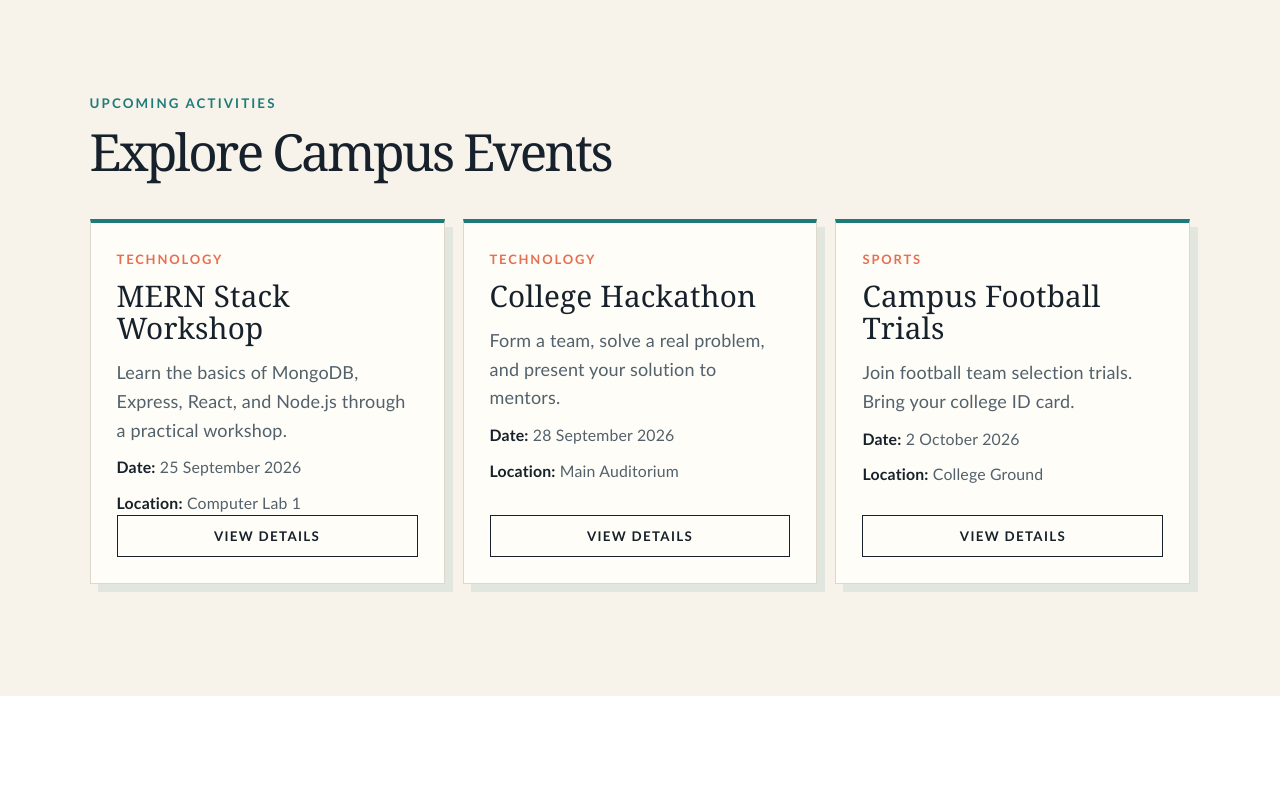
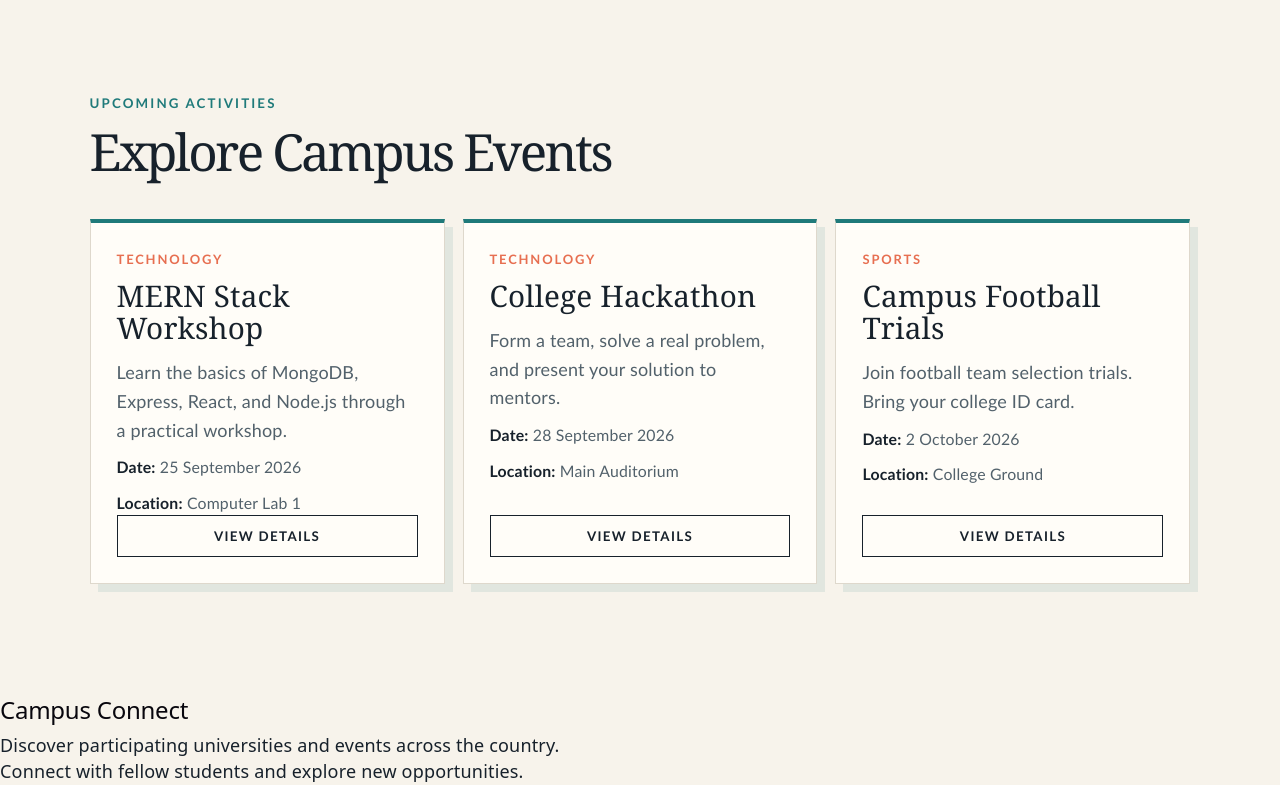
Before and after one commit to Hitesh2006403/MERN-Fullstack, a React (Vite) app: page / in a window 1280 px wide. Shown: the part 720-1505 px from the top of the page. Before the commit the page ends 1416 px from the top, so only its background shows below. Built offline with nearby package versions, Linux system fonts and the light colour scheme.

Commit message:
New file added

```diff
--- a/src/App.jsx
+++ b/src/App.jsx
@@ -22,12 +22,14 @@ import "./App.css";
 import Navbar from "./Components/Navbar";
 import Hero from "./Components/Hero";
 import EventSection from "./Components/Eventsection";
+import Footer from "./Components/footer";
 function App(){
   return(
     <main className="app">
       <Navbar />
       <Hero />
       <EventSection />
+      <Footer />
       <section className="welcome-card">
       </section>
     </main>
--- /dev/null
+++ b/src/Components/footer.jsx
@@ -0,0 +1,11 @@
+function footer(){
+return (
+    <footer id="about" className="footer">
+        <h2> Campus Connect </h2>
+        <p> Discover participating universities and events across the country. </p>
+        <p> Connect with fellow students and explore new opportunities.</p>
+    </footer>
+
+);
+}
+export default footer;
```
